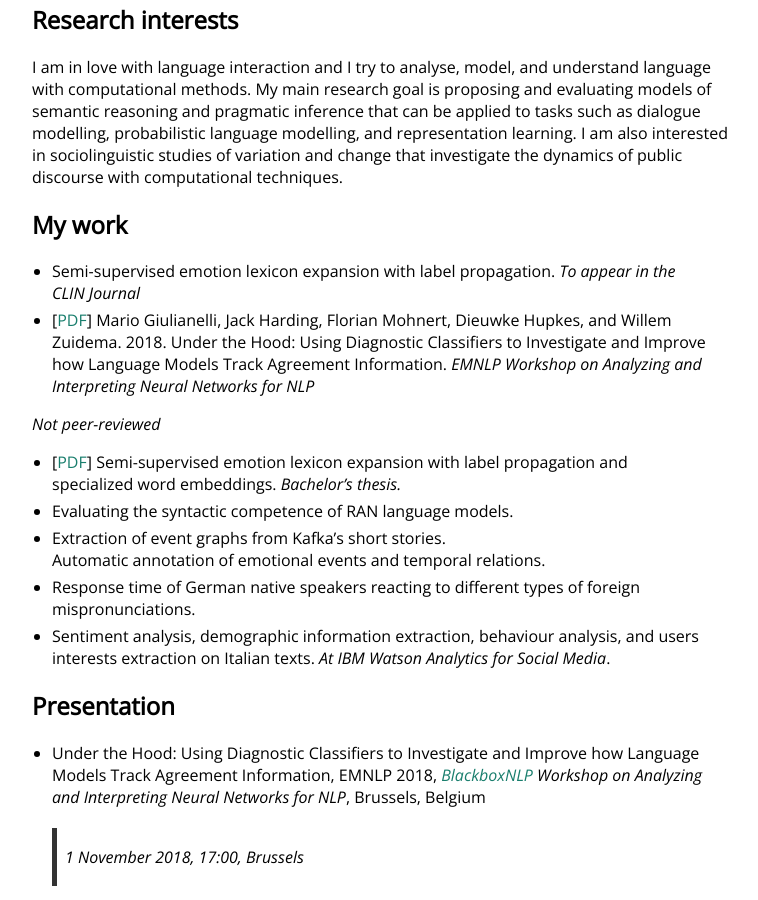
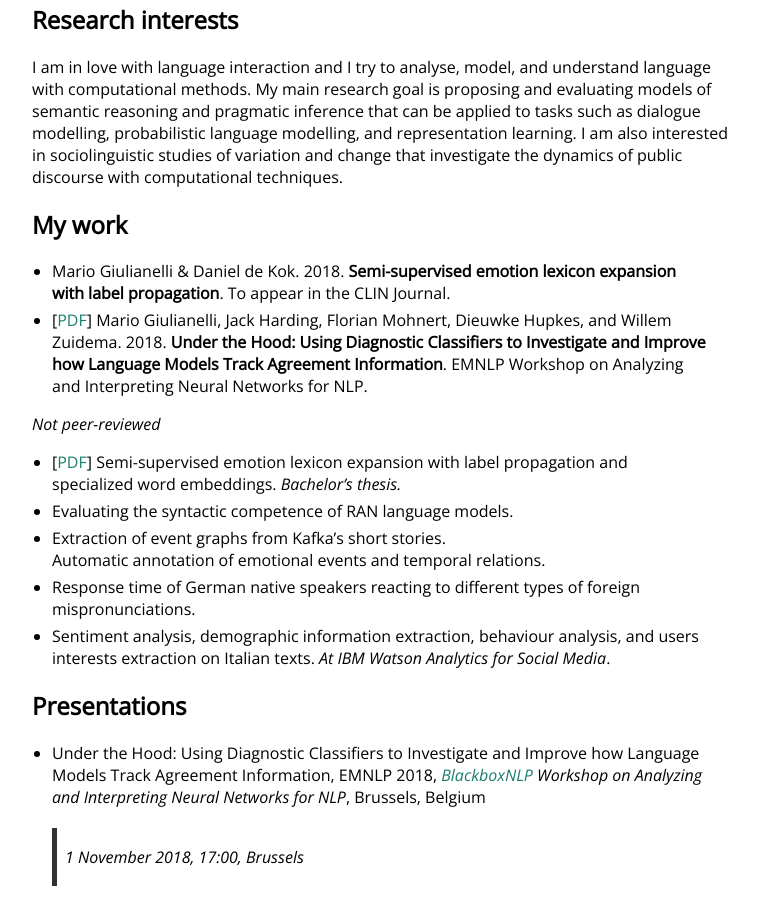
Before and after one commit to glnmario/glnmario.github.io, a Jekyll site: the page built from index.md, in a window 1280 px wide and 900 px high, scrolled down 446 px. Shown: the whole window, without its empty margins (258-1016 px from the left). Built offline with Jekyll 4.4.1, drawn with Linux system fonts in a browser that asks for light colours.

Commit message:
Update index.md

```diff
--- a/index.md
+++ b/index.md
@@ -21,8 +21,8 @@ Currently I study Artificial Intelligence at the University of Amsterdam.
 I am in love with language interaction and I try to analyse, model, and understand language with computational methods. My main research goal is proposing and evaluating models of semantic reasoning and pragmatic inference that can be applied to tasks such as dialogue modelling, probabilistic language modelling, and representation learning. I am also interested in sociolinguistic studies of variation and change that investigate the dynamics of public discourse with computational techniques.
 
 ## My work
-- Semi-supervised emotion lexicon expansion with label propagation. _To appear in the CLIN Journal_
-- [[PDF](https://arxiv.org/pdf/1808.08079.pdf)] Mario Giulianelli, Jack Harding, Florian Mohnert, Dieuwke Hupkes, and Willem Zuidema. 2018. Under the Hood: Using Diagnostic Classifiers to Investigate and Improve how Language Models Track Agreement Information. _EMNLP Workshop on Analyzing and Interpreting Neural Networks for NLP_
+- Mario Giulianelli & Daniel de Kok. 2018. **Semi-supervised emotion lexicon expansion with label propagation**. To appear in the CLIN Journal.
+- [[PDF](https://arxiv.org/pdf/1808.08079.pdf)] Mario Giulianelli, Jack Harding, Florian Mohnert, Dieuwke Hupkes, and Willem Zuidema. 2018. **Under the Hood: Using Diagnostic Classifiers to Investigate and Improve how Language Models Track Agreement Information**. EMNLP Workshop on Analyzing and Interpreting Neural Networks for NLP.
 
 *Not peer-reviewed*
 - [[PDF](https://arxiv.org/pdf/1708.03910.pdf)] Semi-supervised emotion lexicon expansion with label propagation and specialized word embeddings. _Bachelor's thesis._
@@ -33,7 +33,7 @@ I am in love with language interaction and I try to analyse, model, and understa
 - Sentiment analysis, demographic information extraction, behaviour analysis, and users interests extraction
  on Italian texts. _At IBM Watson Analytics for Social Media_.
 
-## Presentation
+## Presentations
 - Under the Hood: Using Diagnostic Classifiers to Investigate and Improve how Language Models Track Agreement Information, EMNLP 2018, _[BlackboxNLP](https://blackboxnlp.github.io) Workshop on Analyzing and Interpreting Neural Networks for NLP_, Brussels, Belgium
 > 1 November 2018, 17:00, Brussels
 - [[PDF](CLIN28.pdf)] Semi-supervised emotion lexicon expansion with label propagation, [CLIN](http://clin28.cls.ru.nl/#abstract-49) 2018, Nijmegen, Netherlands
```
